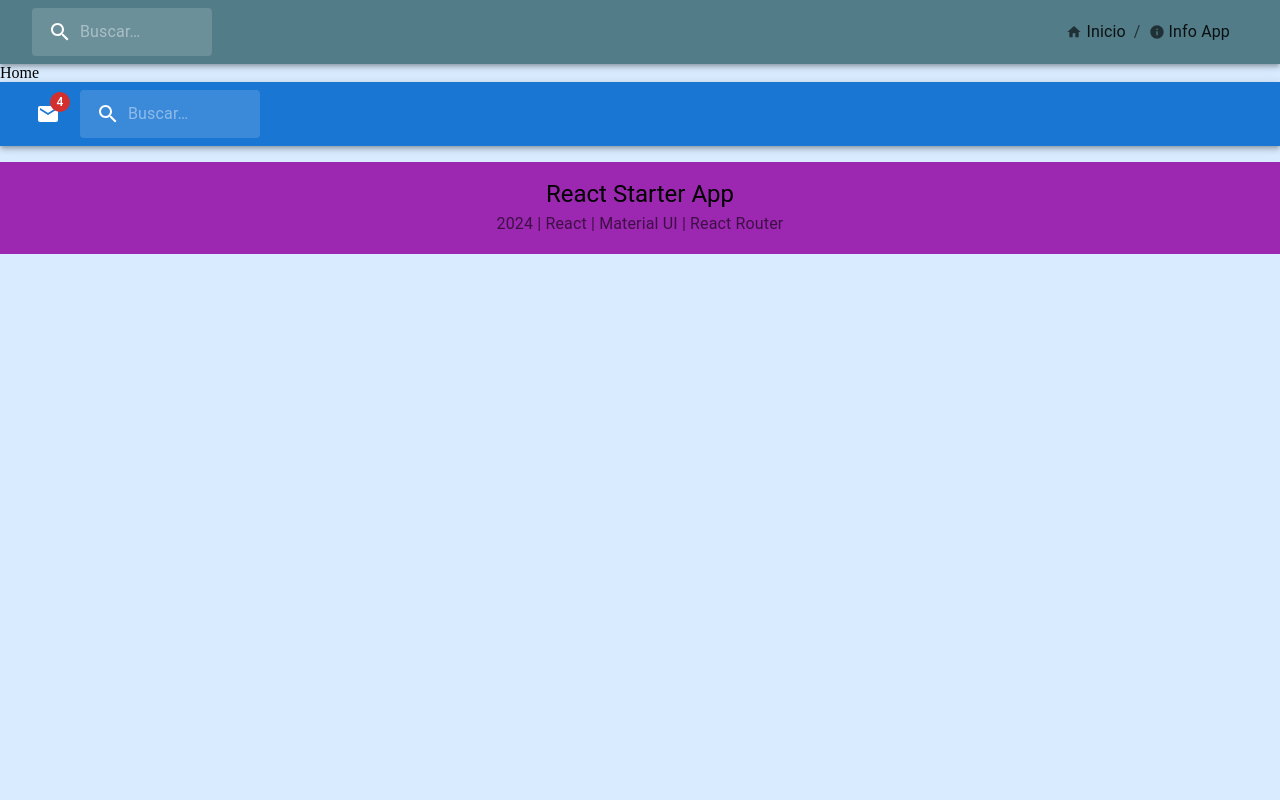
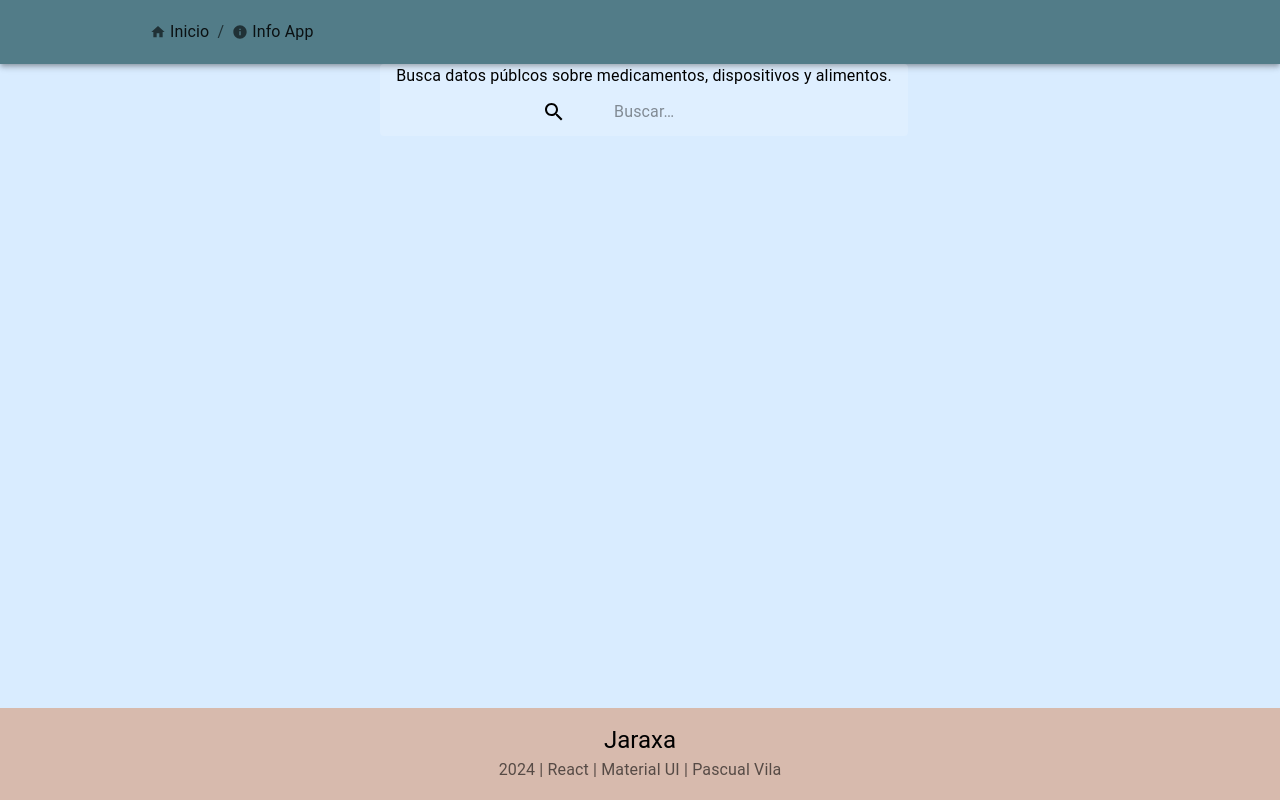
Before and after one commit to pascual143/MedicineJaraxa, a React (Vite) app: page / in a window 1280 px wide. Built offline with nearby package versions, Linux system fonts and the light colour scheme.

Commit message:
pasar search a home y color de footer

```diff
--- a/src/components/Search.jsx
+++ b/src/components/Search.jsx
@@ -1,105 +1,102 @@
-import React, { useState } from 'react';
-import axios from 'axios';
-import AppBar from "@mui/material/AppBar";
-import Box from "@mui/material/Box";
-import Toolbar from "@mui/material/Toolbar";
-import IconButton from '@mui/material/IconButton';
-import Badge from "@mui/material/Badge";
-import MailIcon from '@mui/icons-material/Mail';
-import SearchIcon from '@mui/icons-material/Search';
-import InputBase from '@mui/material/InputBase';
-import List from '@mui/material/List';
-import ListItem from '@mui/material/ListItem';
-import ListItemText from '@mui/material/ListItemText';
-import CircularProgress from '@mui/material/CircularProgress';
-import Typography from '@mui/material/Typography';
+import React, { useState } from "react"
+import axios from "axios"
+import AppBar from "@mui/material/AppBar"
+import Box from "@mui/material/Box"
+import Toolbar from "@mui/material/Toolbar"
+import SearchIcon from "@mui/icons-material/Search"
+import InputBase from "@mui/material/InputBase"
+import List from "@mui/material/List"
+import ListItem from "@mui/material/ListItem"
+import ListItemText from "@mui/material/ListItemText"
+import CircularProgress from "@mui/material/CircularProgress"
+import Typography from "@mui/material/Typography"
 
 const SearchComponent = () => {
-    const [searchTerm, setSearchTerm] = useState('');
-    const [results, setResults] = useState([]);
-    const [loading, setLoading] = useState(false);
-    const [error, setError] = useState('');
-
-    const axiosInstance = axios.create({
-        withCredentials: true,
-      });
+  const [searchTerm, setSearchTerm] = useState("")
+  const [results, setResults] = useState([])
+  const [loading, setLoading] = useState(false)
+  const [error, setError] = useState("")
 
   const handleSearch = async (event) => {
-        setSearchTerm(event.target.value);
-        if (event.target.value.length < 1) {
-            setResults([]);
-            return;
+    setSearchTerm(event.target.value)
+    if (event.target.value.length < 3) {
+      setResults([])
+      return
     }
-        setLoading(true);
-        setError('');
+    setLoading(true)
+    setError("")
     try {
-            const response = await axiosInstance.get(`/api/animalandveterinary/event.json?search=${event.target.value}`);
-            setResults(response.data.results);
+      const response = await axios.get(
+        `/api/animalandveterinary/event.json?search=${event.target.value}`
+      )
+      setResults(response.data.results)
     } catch (error) {
-            console.error('Error fetching data: ', error);
-            setError(error.message || 'Something went wrong while fetching data');
+      console.error("Error fetching data: ", error)
+      setError(error.message || "Something went wrong while fetching data")
     } finally {
-            setLoading(false);
+      setLoading(false)
     }
-    };
+  }
 
   return (
-        <Box sx={{ flexGrow: 1 }}>
-            <AppBar position="static">
-                <Toolbar>
-                    <IconButton size="large" aria-label="show 4 new mails" color="inherit">
-                        <Badge badgeContent={4} color="error">
-                            <MailIcon />
-                        </Badge>
-                    </IconButton>
+    <Box sx={{  }}>
+      <Box sx={{ display: "flex", justifyContent: "center" }}>
         <Box
           sx={{
-                            position: 'relative',
+            display: "flex",
+            flexFlow: "column",
             borderRadius: 1,
-                            backgroundColor: 'rgba(255, 255, 255, 0.15)',
-                            '&:hover': {
-                                backgroundColor: 'rgba(255, 255, 255, 0.25)',
+            backgroundColor: "rgba(255, 255, 255, 0.15)",
+            "&:hover": {
+              backgroundColor: "rgba(255, 255, 255, 0.25)",
             },
-                            marginLeft: 0,
-                            width: '100%',
-                            '@media (min-width:600px)': {
+            width: "100%",
+            "@media (min-width:600px)": {
               marginLeft: 1,
-                                width: 'auto',
+              width: "auto",
             },
           }}
         >
           <Box
             sx={{
-                                padding: '0 16px',
-                                height: '100%',
-                                position: 'absolute',
-                                pointerEvents: 'none',
+              padding: "0 16px",
+              height: "100%",
+              pointerEvents: "none",
+              display: "flex",
+              alignItems: "center",
+              justifyContent: "center",
+            }}
+          >
+            <Typography sx={{ margin:'auto'}}>
+              Busca datos públcos sobre medicamentos, dispositivos y alimentos.
+            </Typography>
+          </Box>
+          <Box sx={{
             display: 'flex',
             alignItems: 'center',
-                                justifyContent: 'center',
-                            }}
-                        >
+            flexFlow: 'row',
+            margin: 'auto'
+            }}>
           <SearchIcon />
-                        </Box>
           <InputBase
             placeholder="Buscar…"
             value={searchTerm}
             onChange={handleSearch}
             sx={{
-                                color: 'inherit',
-                                padding: '8px 8px 8px 0',
-                                paddingLeft: 'calc(1em + 32px)',
-                                transition: 'width 0.3s',
-                                width: '100%',
-                                '@media (min-width:960px)': {
-                                    width: '20ch',
+                color: "inherit",
+                padding: "8px 8px 8px 0",
+                paddingLeft: "calc(1em + 32px)",
+                transition: "width 0.3s",
+                width: "100%",
+                "@media (min-width:960px)": {
+                    width: "20ch",
                 },
             }}
-                            inputProps={{ 'aria-label': 'buscar' }}
+            inputProps={{ "aria-label": "buscar" }}
             />
             </Box>
-                </Toolbar>
-            </AppBar>
+        </Box>
+      </Box>
       {loading ? (
         <Box display="flex" justifyContent="center" mt={2}>
           <CircularProgress />
@@ -112,13 +109,13 @@ const SearchComponent = () => {
         <List>
           {results.map((result, index) => (
             <ListItem key={index}>
-                            <ListItemText primary={result.original_receive_date}  />
+              <ListItemText primary={result.original_receive_date} />
             </ListItem>
           ))}
         </List>
       )}
     </Box>
-    );
-};
+  )
+}
 
-export default SearchComponent;
+export default SearchComponent
--- a/src/components/layout/Footer.jsx
+++ b/src/components/layout/Footer.jsx
@@ -1,5 +1,5 @@
 import React from "react"
-import { Box, Container, Grid, Typography } from "@mui/material";
+import { Box, Container, Grid, Typography } from "@mui/material"
 
 const Footer = () => {
   return (
@@ -7,21 +7,23 @@ const Footer = () => {
       sx={{
         width: "100%",
         height: "auto",
-        backgroundColor: "secondary.main",
+        backgroundColor: "var(--fith-color)",
         paddingTop: "1rem",
         paddingBottom: "1rem",
+        position: "absolute",
+        bottom: "0",
       }}
     >
       <Container maxWidth="lg">
         <Grid container direction="column" alignItems="center">
           <Grid item xs={12}>
             <Typography color="black" variant="h5">
-              React Starter App
+              Jaraxa
             </Typography>
           </Grid>
           <Grid item xs={12}>
             <Typography color="textSecondary" variant="subtitle1">
-              {`${new Date().getFullYear()} | React | Material UI | React Router`}
+              {`${new Date().getFullYear()} | React | Material UI | Pascual Vila`}
             </Typography>
           </Grid>
         </Grid>
--- a/src/components/layout/HeaderNav.jsx
+++ b/src/components/layout/HeaderNav.jsx
@@ -16,52 +16,7 @@ const HeaderNav = () => {
     <Box sx={{ flexGrow: 1 }}>
       <AppBar position="static" sx={{ backgroundColor: "var(--fourth-color)" }} >
         <Toolbar>
-          <Box
-            sx={{
-              position: "relative",
-              borderRadius: 1,
-              backgroundColor: "rgba(255, 255, 255, 0.15)",
-              "&:hover": {
-                backgroundColor: "rgba(255, 255, 255, 0.25)",
-              },
-              marginLeft: 0,
-              width: "100%",
-              "@media (min-width:600px)": {
-                marginLeft: 1,
-                width: "auto",
-              },
-            }}
-          >
-            {/* Box de busqueda */}
-            <Box
-              sx={{
-                padding: "0 16px",
-                height: "100%",
-                position: "absolute",
-                display: "flex",
-                alignItems: "center",
-                justifyContent: "center",
-              }}
-            >
-              <SearchIcon />
-              {/* componente de busqueda */}
-            </Box>
-            <InputBase
-              placeholder="Buscar…"
-              sx={{
-                color: "inherit",
-                padding: "8px 8px 8px 0",
-                paddingLeft: "calc(1em + 32px)",
-                transition: "width 0.3s",
-                width: "100%",
-                "@media (min-width:960px)": {
-                  width: "20ch",
-                },
-              }}
-              inputProps={{ "aria-label": "buscar" }}
-            />
-          </Box>
-          <Box sx={{ position: "absolute", right: "50px"}}>
+          <Box sx={{ position: "absolute", left: "150px"}}>
             <Breadcrumbs aria-label="breadcrumb">
               <Link
                 underline="hover"
--- a/src/components/layout/Home.jsx
+++ b/src/components/layout/Home.jsx
@@ -6,7 +6,6 @@ import Search from "../Search";
 const Home = () => {
     return (
         <div>
-            <div>Home</div>
             <Search />
         </div>
     )
```
Lines whose indentation alone changed are shown as unchanged.
